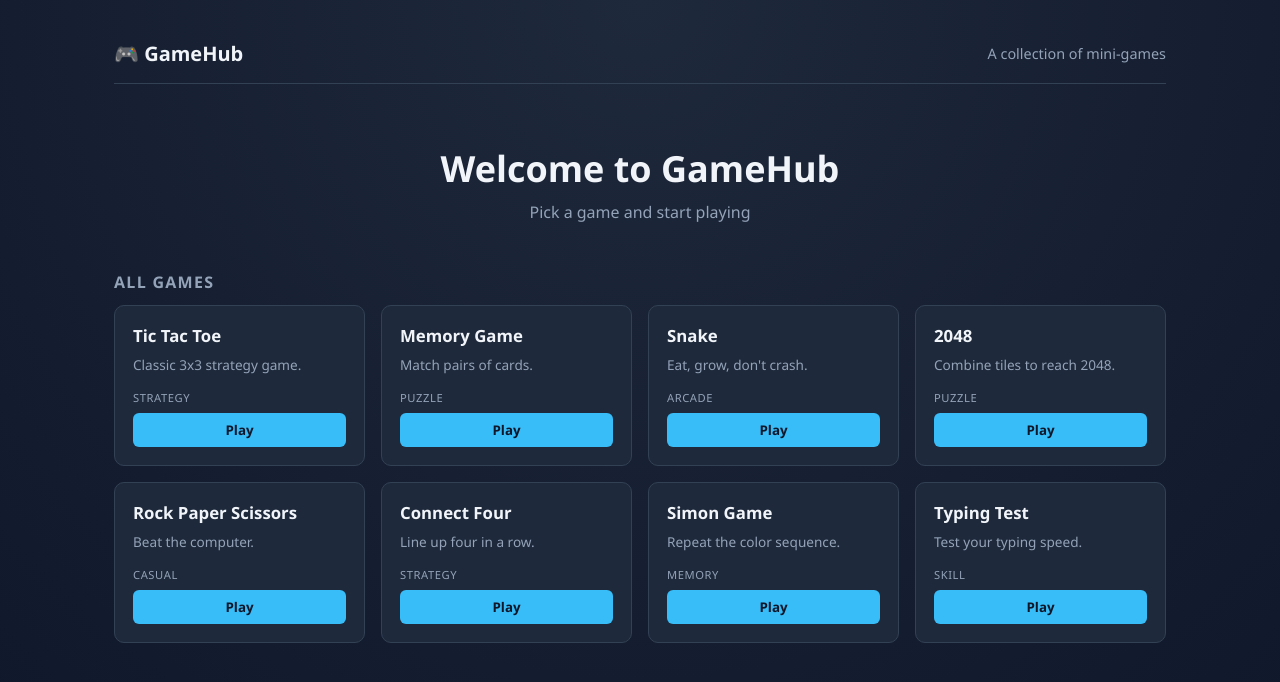
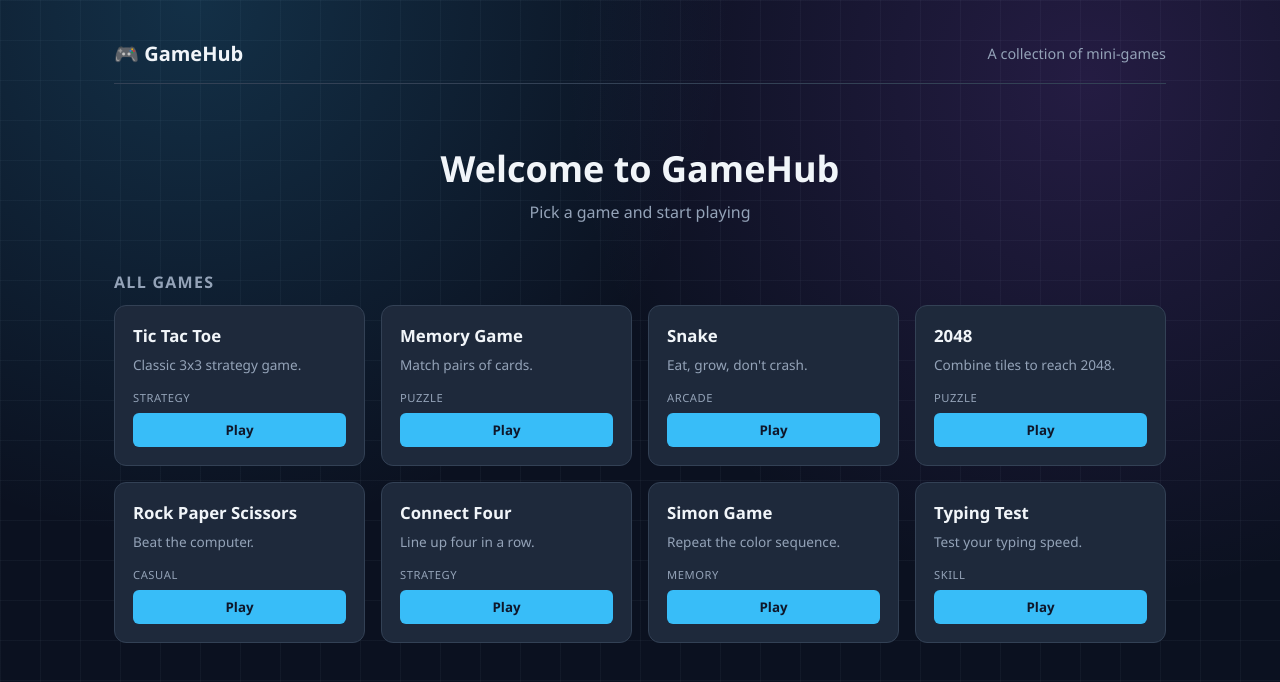
Before and after one commit to Rushiii007/GameHub, a React (Vite) app: page / in a window 1280 px wide. Shown: the top 682 px of the page. Built offline with nearby package versions, Linux system fonts and the light colour scheme.

Commit message:
Update index.css

```diff
--- a/src/index.css
+++ b/src/index.css
@@ -1,5 +1,5 @@
 :root {
-  --bg-1: #0f172a;
+  --bg-1: #0b1120;
   --bg-2: #1e293b;
   --surface: #1e293b;
   --surface-hover: #273449;
@@ -9,7 +9,7 @@
   --text-muted: #94a3b8;
   --accent: #38bdf8;
   --accent-hover: #0ea5e9;
-  --radius: 10px;
+  --radius: 12px;
   --shadow: 0 4px 14px rgba(0, 0, 0, 0.25);
 }
 
@@ -18,9 +18,16 @@
 body {
   margin: 0;
   font-family: "Segoe UI", system-ui, sans-serif;
-  background: radial-gradient(circle at top, var(--bg-2), var(--bg-1));
   color: var(--text);
   min-height: 100vh;
+  background-color: var(--bg-1);
+  background-image:
+    radial-gradient(circle at 15% 0%, rgba(56, 189, 248, 0.18), transparent 40%),
+    radial-gradient(circle at 85% 10%, rgba(168, 85, 247, 0.16), transparent 40%),
+    linear-gradient(rgba(148, 163, 184, 0.06) 1px, transparent 1px),
+    linear-gradient(90deg, rgba(148, 163, 184, 0.06) 1px, transparent 1px);
+  background-size: auto, auto, 40px 40px, 40px 40px;
+  background-attachment: fixed;
 }
 
 h1, h2, h3, h4, h5, h6 { color: var(--text); margin: 0; }
```
